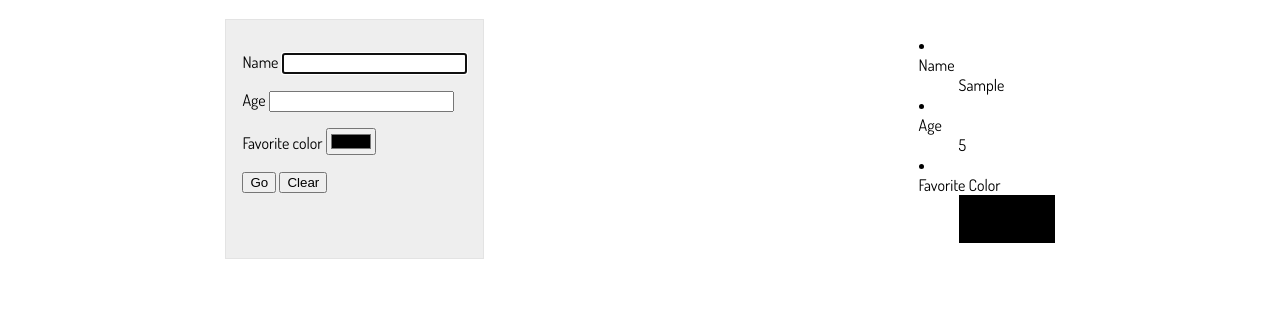
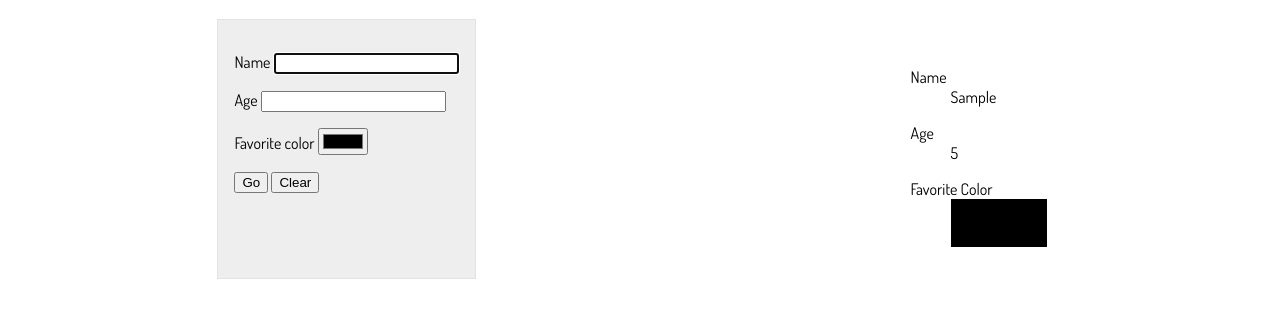
Before and after one commit to xtbc18s1/user-directory, a plain HTML site: page index.html in a window 1280 px wide. Both pictures are taken after typing "Sample", "5" into the empty fields and a click on the button "Go". Shown: the part 65-382 px from the top of the page. Drawn offline with Linux system fonts and the light colour scheme.

Commit message:
Style the list

```diff
--- a/index.css
+++ b/index.css
@@ -14,3 +14,16 @@ main {
   border: 1px solid #e3e3e3;
   padding: 1rem;
 }
+
+dl {
+  padding: 1rem;
+}
+
+dl li {
+  list-style: none;
+  margin-top: 1rem;
+}
+
+dl:nth-of-type(even) {
+  background-color: WhiteSmoke;
+}
```
